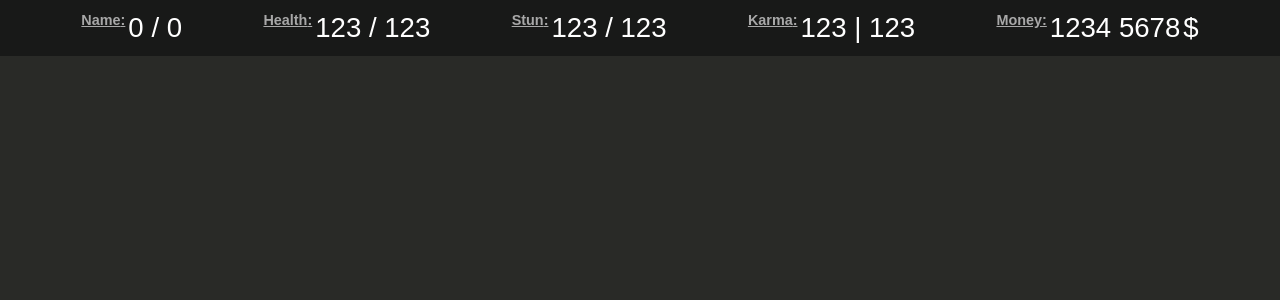
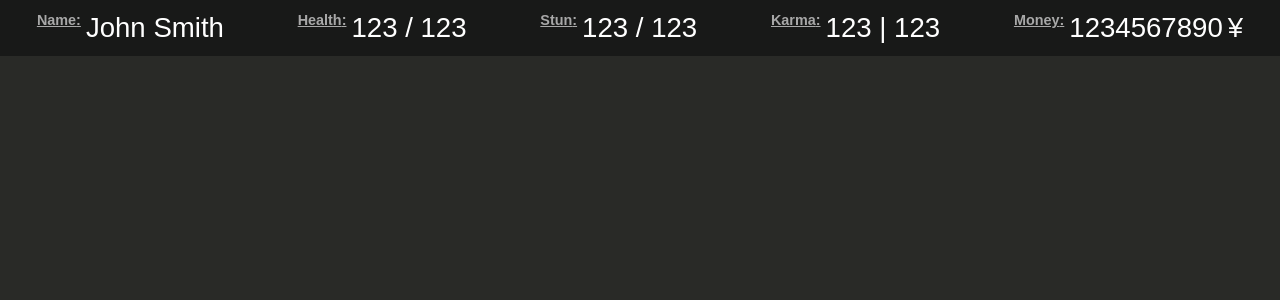
Before and after one commit to roclame12/ShadowSheet, a React (Vite) app: page / in a window 1280 px wide. Shown: the top 300 px of the page. Built offline with nearby package versions, Linux system fonts and the light colour scheme.

Commit message:
Made another internal component <TextStat/> that handles formating stats that would just need a single text segment (for example, the name of the PC and the money that they have)

```diff
--- a/src/CSS/components/Hudbar.css
+++ b/src/CSS/components/Hudbar.css
@@ -3,7 +3,7 @@
 .stat-container {
     display: flex;
     flex-direction: row;
-    gap: 3px;
+    gap: 5px;
 }
 
 .stat-header {
@@ -21,7 +21,7 @@
     flex-direction: row;
     width: 100vw;
     height: 7vh;
-    justify-content: space-evenly;
+    justify-content: space-around;
     align-items: center;
     color: var(--text-default);
     background-color: var(--secondary-black)
--- a/src/components/HudBar.tsx
+++ b/src/components/HudBar.tsx
@@ -9,7 +9,6 @@ interface StatProps {
     separator?: string;         // the ASCII character you'd like between current and max (defaults to '/')
     decoration?: ReactElement;  // An extra node that can be used to display extra information about a stat (for example negative modifiers to your stats due to a lack of health)
 }
-
 
 function Stat(props: StatProps) {
     const separator = props.separator !== undefined ? props.separator : "/";
@@ -25,6 +24,26 @@ function Stat(props: StatProps) {
 }
 
 
+interface TextStatProps {
+    statName: string;           // name of the stat to be displayed
+    statText: string;           // the text of the stat to be displayed
+    decoration?: ReactElement;  // An extra node that can be used to display extra information about a stat (for example negative modifiers to your stats due to a lack of health)
+    className?: string;
+}
+
+function TextStat(props: TextStatProps) {
+    const decoration = props.decoration !== undefined ? props.decoration : null;
+
+    return (
+        <div className="stat-container">
+            <h1 className="stat-header">{props.statName}:</h1>
+            <p className="stat-text">{props.statText}</p>
+            {decoration}
+        </div>
+    )
+}
+
+
 export interface HudBarProps {
 
 }
@@ -33,11 +52,11 @@ export default function HudBar(props: HudBarProps) {
 
     return (
         <div className="hudbar-container">
-            <Stat statName="Name" current={0} max={0}/>
+            <TextStat statName="Name" statText="John Smith"/>
             <Stat statName="Health" current={123} max={123}/>
             <Stat statName="Stun" current={123} max={123}/>
             <Stat statName="Karma" current={123} max={123} separator="|"/>
-            <Stat statName="Money" current={1234} max={5678} separator="" decoration={<p className="stat-text">$</p>}/>
+            <TextStat statName="Money" statText="1234567890" decoration={<p className="stat-text">¥</p>}/>
         </div>
     )
 }
```
